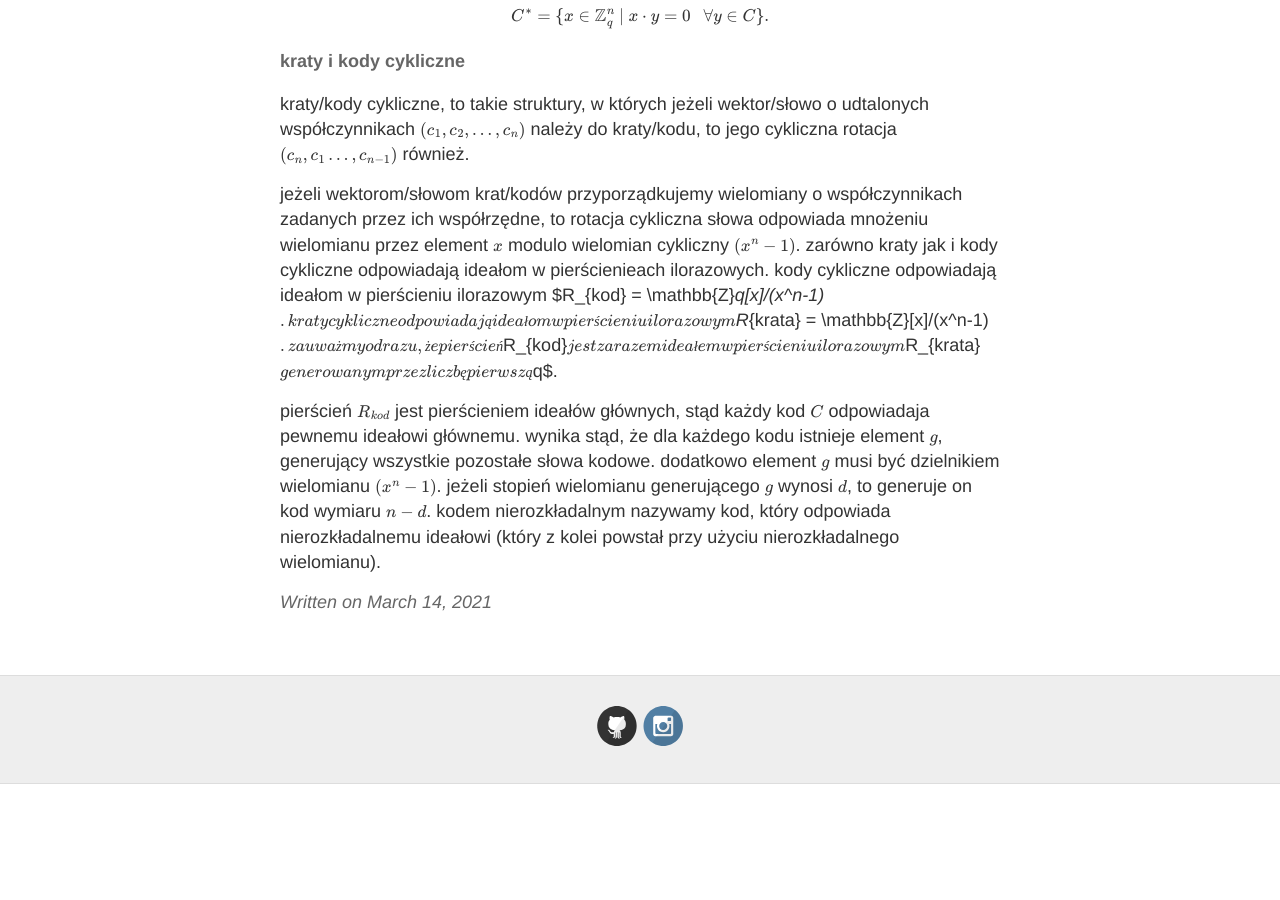
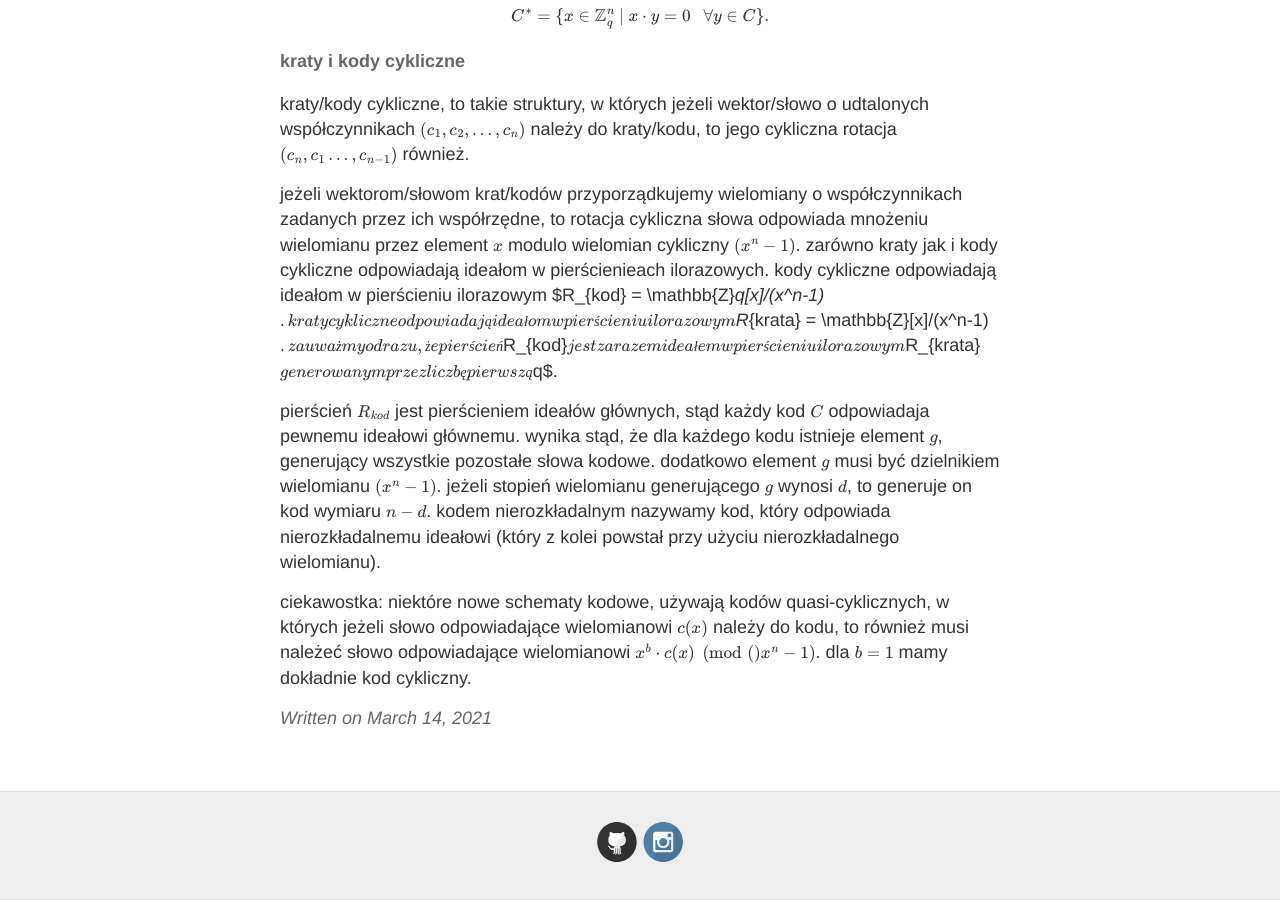
Before and after one commit to keIpie/keIpie.github.io, a Jekyll site: the page built from pq/_posts/2021-3-14-kraty-kody.md, in a window 1280 px wide and 900 px high, scrolled down 3440 px. Built offline with Jekyll 4.4.1, drawn with Linux system fonts in a browser that asks for light colours; formulas are drawn with MathJax 3; before the commit the page ends 4224 px from its top, so only the background shows below that.

Commit message:
saber lwr

```diff
--- a/pq/_posts/2021-3-14-kraty-kody.md
+++ b/pq/_posts/2021-3-14-kraty-kody.md
@@ -127,3 +127,7 @@ pierścień $R_{kod}$ jest pierścieniem ideałów głównych, stąd każdy kod
 dla każdego kodu istnieje element $g$, generujący wszystkie pozostałe słowa kodowe. dodatkowo element $g$ musi być dzielnikiem
 wielomianu $(x^n-1)$. jeżeli stopień wielomianu generującego $g$ wynosi $d$, to generuje on kod wymiaru $n-d$. kodem nierozkładalnym nazywamy
 kod, który odpowiada nierozkładalnemu ideałowi (który z kolei powstał przy użyciu nierozkładalnego wielomianu).
+
+
+ciekawostka: niektóre nowe schematy kodowe, używają kodów quasi-cyklicznych, w których jeżeli słowo odpowiadające wielomianowi $c(x)$
+należy do kodu, to również musi należeć słowo odpowiadające wielomianowi $x^b \cdot c(x) \pmod(x^n-1)$. dla $b=1$ mamy dokładnie kod cykliczny.
```
